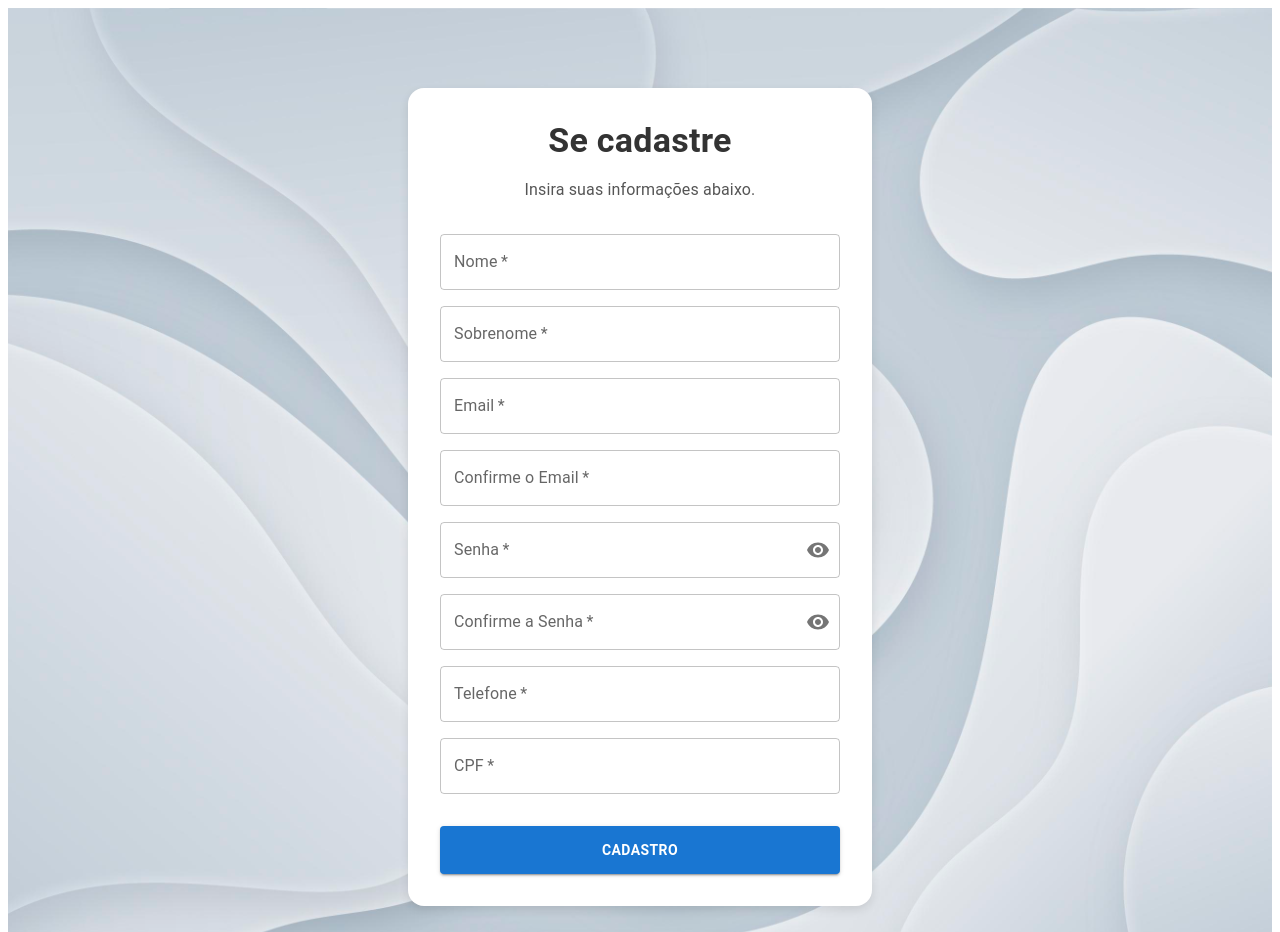
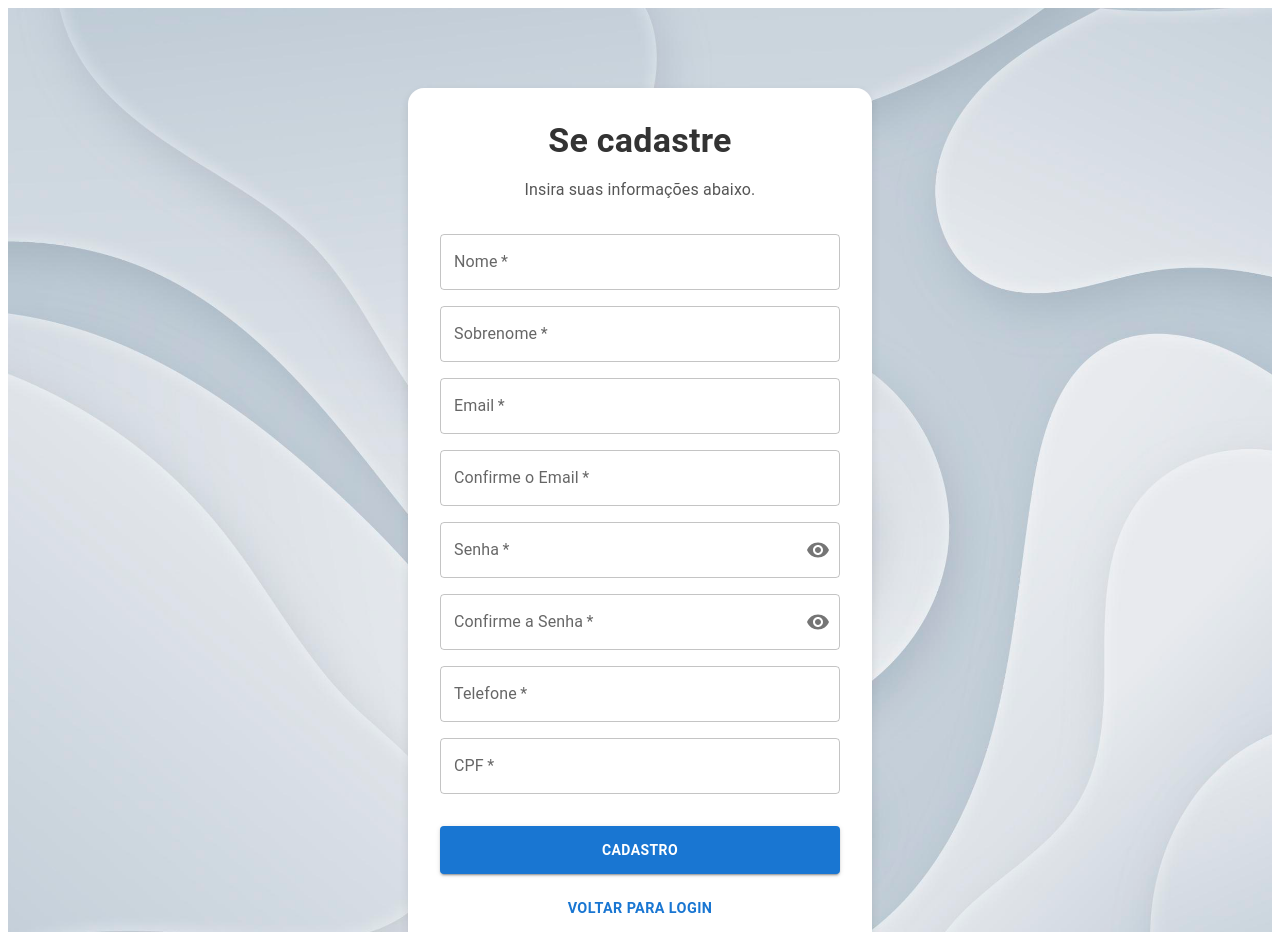
Before and after one commit to CarolRN1611/logcad-react, a React (Vite) app: page /cadastro in a window 1280 px wide. Shown: the top 932 px of the page. Built offline with nearby package versions, Linux system fonts and the light colour scheme.

Commit message:
Adição do botão "voltar para Login"

```diff
--- a/src/components/FormCadastro.jsx
+++ b/src/components/FormCadastro.jsx
@@ -17,6 +17,7 @@ import InstagramIcon from '@mui/icons-material/Instagram';
 import { useState } from 'react';
 import { useNavigate } from "react-router-dom";
 
+
 function FormCadastro(){
   const [showPassword, setShowPassword] = React.useState(false);
   const [email, setEmail] = useState('');
@@ -32,6 +33,7 @@ function FormCadastro(){
   const [passwordError, setPasswordError] = useState(false);
   const [passwordConfirmError, setPasswordConfirmError] = useState(false);
   const navegateCad = useNavigate();
+  const navigate = useNavigate();
 
   const handleClickShowPassword = () => setShowPassword((show) => !show);
 
@@ -255,8 +257,21 @@ function FormCadastro(){
         Cadastro
       </Button>
 
+      <Button
+        variant="text"
+        sx={{
+          mt: 2,
+          fontSize: '0.9rem',
+          fontWeight: 'bold',
+          color: '#1976d2',
+          '&:hover': { textDecoration: 'underline' },
+        }}
+        onClick={() => navigate('/')}
+      >
+        Voltar para Login
+      </Button>
+    </Box>
 
-    </Box>
   );
 }
 
```
